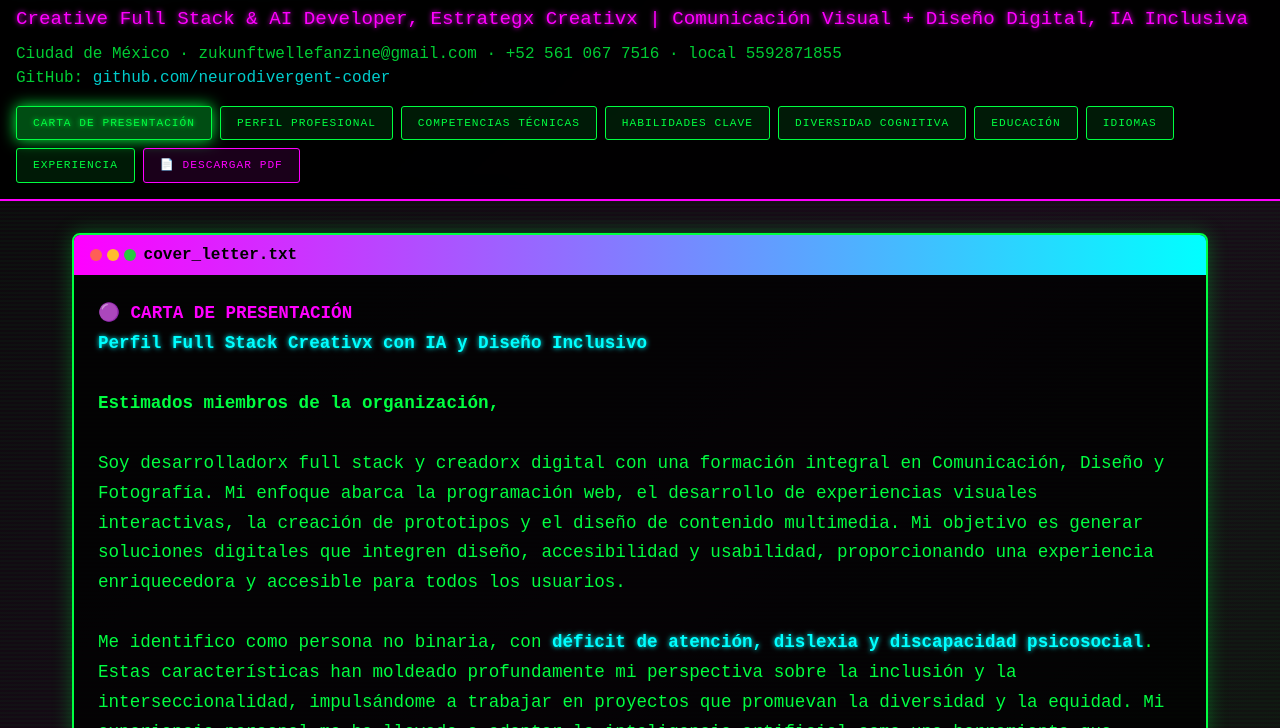
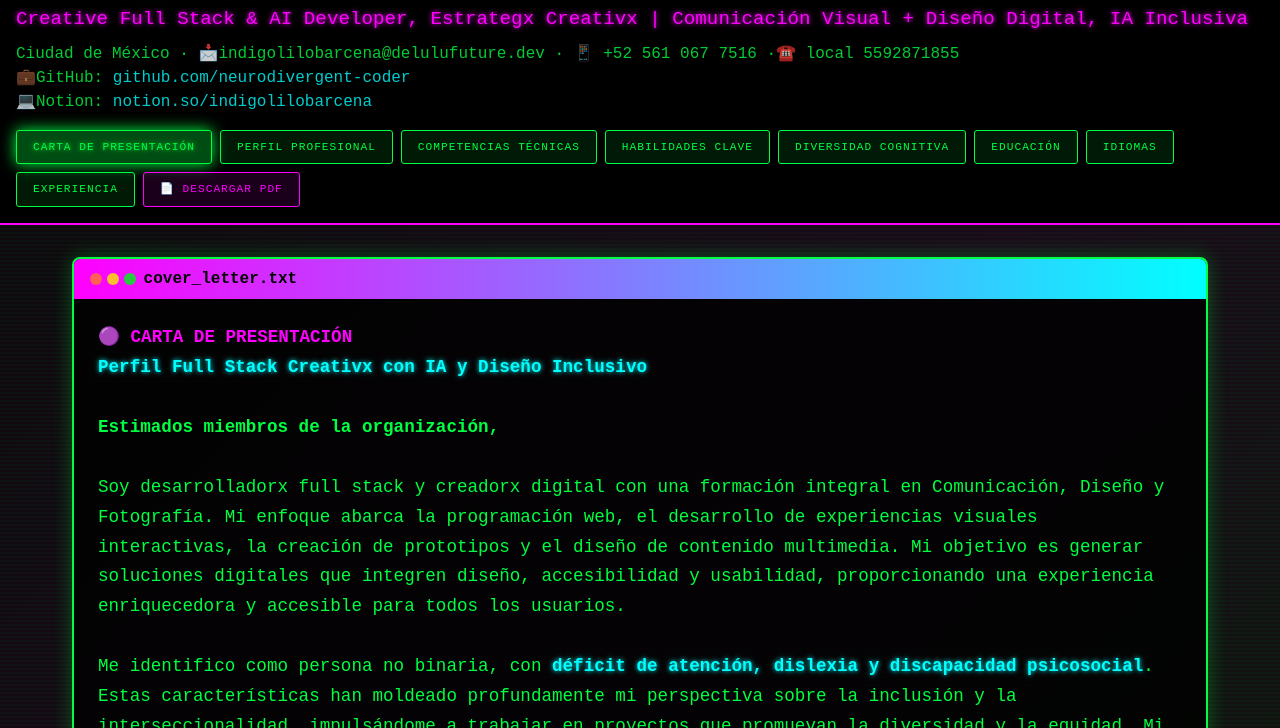
Before and after one commit to neurodivergent-coder/indigobarcenacv, a website: page index.html in a window 1280 px wide. Shown: the part 72-800 px from the top of the page. Drawn offline with nearby package versions, Linux system fonts and the light colour scheme.

Commit message:
add changes

```diff
--- a/index.html
+++ b/index.html
@@ -439,11 +439,11 @@
             Comunicación Visual + Diseño Digital, IA Inclusiva
           </p>
           <p class="contact-info">
-            Ciudad de México · zukunftwellefanzine@gmail.com · +52 561 067 7516
-            · local 5592871855
+            Ciudad de México · 📩indigolilobarcena@delulufuture.dev   · 📱 +52 561 067 7516
+            ·☎️ local 5592871855
           </p>
           <p class="contact-info">
-            GitHub:
+            💼GitHub:
             <a
               href="https://github.com/neurodivergent-coder"
               target="_blank"
@@ -452,6 +452,17 @@
               >github.com/neurodivergent-coder</a
             >
           </p>
+          <p class="contact-info">
+            💻Notion:
+  <a
+    href="https://indigolilobarcena.notion.site/Portafolio-2bf51ff36ff1804881ceed813c0d48e0"
+    target="_blank"
+    rel="noopener noreferrer"
+    style="color: #00ffff; text-decoration: none"
+  >
+    notion.so/indigolilobarcena
+  </a>
+</p>
           <nav class="nav-menu">
             <button class="nav-btn active" onclick="showSection('carta')">
               CARTA DE PRESENTACIÓN
```
